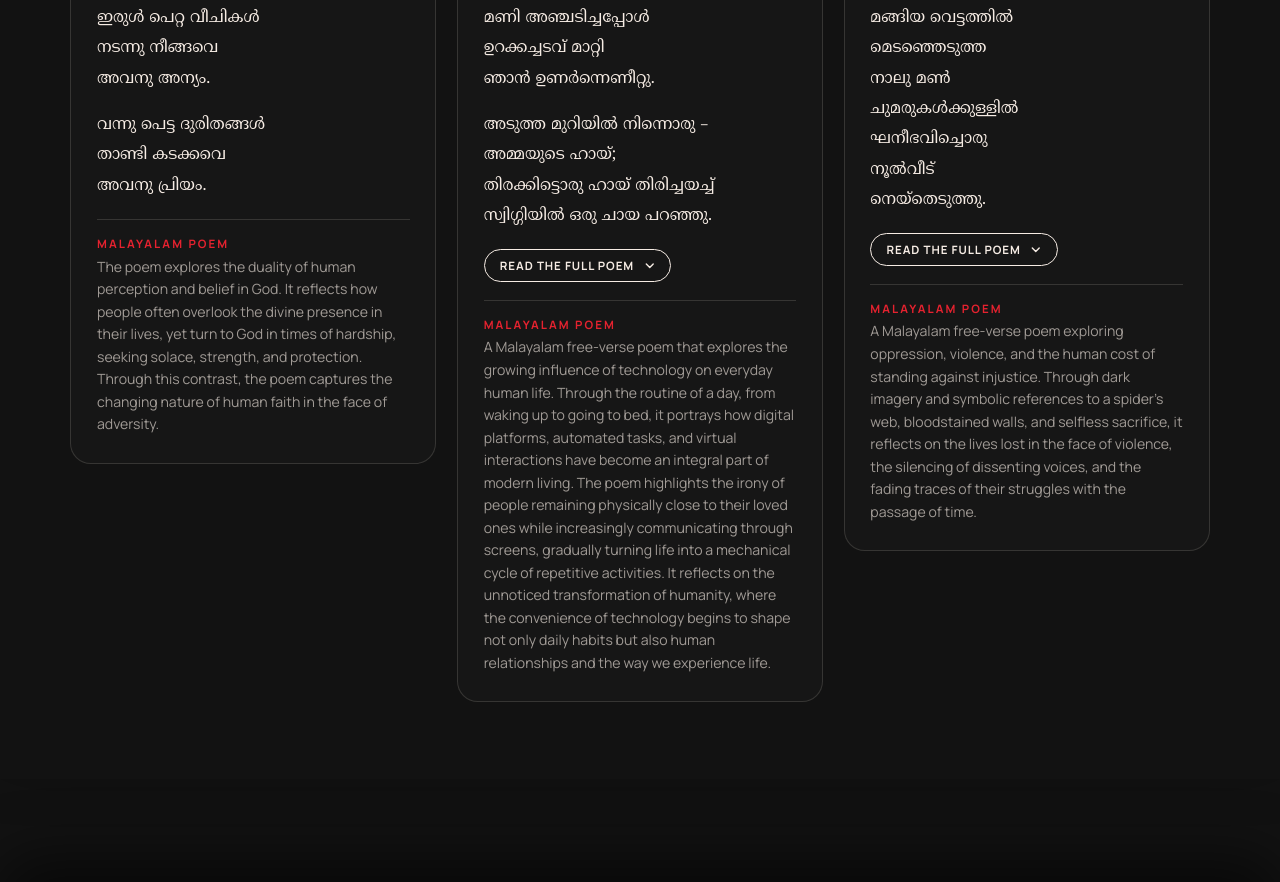
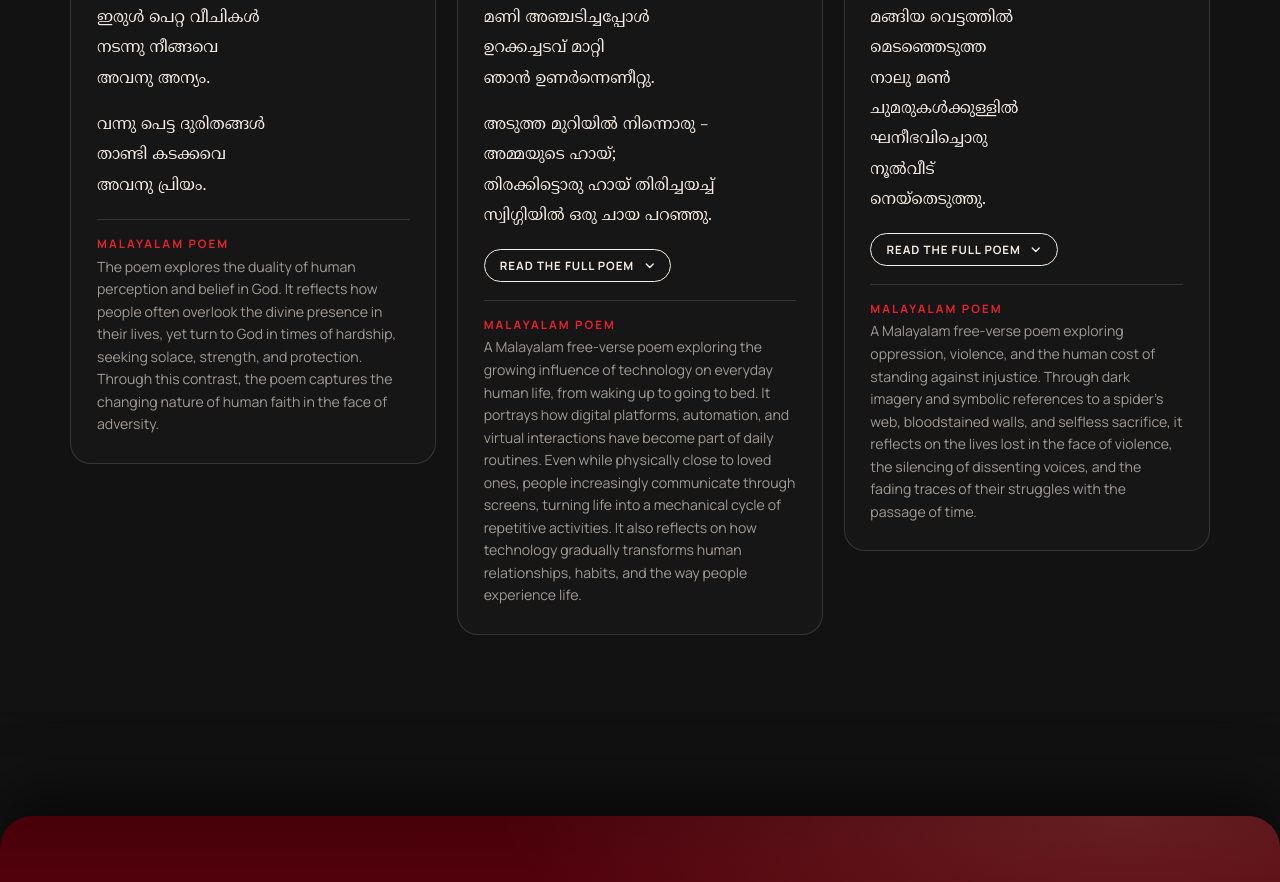
Before and after one commit to mosavad/Savad, a plain HTML site: page index.html in a window 1280 px wide. Shown: the part 5172-6054 px from the top of the page. Drawn offline with Linux system fonts and the light colour scheme.

Commit message:
Add files via upload

```diff
--- a/index.html
+++ b/index.html
@@ -378,7 +378,7 @@ h2{font-size:clamp(2.3rem,3.9vw,3.6rem);line-height:1}
         </div>
       </div>
       <button class="toggle" type="button" aria-expanded="false" aria-controls="more-1"><span>Read the full poem</span><svg viewBox="0 0 20 20" width="20" height="20" fill="none" stroke="currentColor" stroke-width="2.4" stroke-linecap="round" stroke-linejoin="round" aria-hidden="true"><path d="M4 7l6 6 6-6"/></svg></button>
-      <div class="poem-desc"><p class="meta">Malayalam poem</p><p>A Malayalam free-verse poem that explores the growing influence of technology on everyday human life. Through the routine of a day, from waking up to going to bed, it portrays how digital platforms, automated tasks, and virtual interactions have become an integral part of modern living. The poem highlights the irony of people remaining physically close to their loved ones while increasingly communicating through screens, gradually turning life into a mechanical cycle of repetitive activities. It reflects on the unnoticed transformation of humanity, where the convenience of technology begins to shape not only daily habits but also human relationships and the way we experience life.</p></div>
+      <div class="poem-desc"><p class="meta">Malayalam poem</p><p>A Malayalam free-verse poem exploring the growing influence of technology on everyday human life, from waking up to going to bed. It portrays how digital platforms, automation, and virtual interactions have become part of daily routines. Even while physically close to loved ones, people increasingly communicate through screens, turning life into a mechanical cycle of repetitive activities. It also reflects on how technology gradually transforms human relationships, habits, and the way people experience life.</p></div>
     </article>
 <article class="poem">
       <h3 lang="ml">ചിലന്തി</h3>
```
